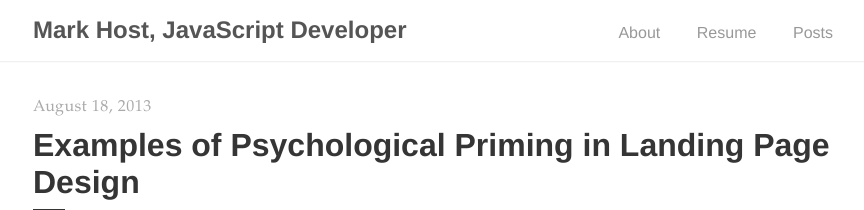
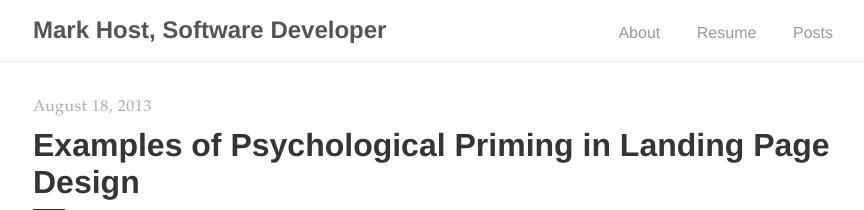
Before and after one commit to markehost/markehost, a Jekyll site: the page built from index.html, in a window 1280 px wide. Shown: the top 210 px of the page, without its empty margins (207-1071 px from the left). Built offline with Jekyll 4.4.1, drawn with Linux system fonts in a browser that asks for light colours; the list of posts is cut into pages by our own code.

Commit message:
updated config

```diff
--- a/_config.yml
+++ b/_config.yml
@@ -13,7 +13,7 @@
 # you will see them accessed via {{ site.title }}, {{ site.email }}, and so on.
 # You can create any custom variable you would like, and they will be accessible
 # in the templates via {{ site.myvariable }}.
-title: Mark Host, JavaScript Developer
+title: Mark Host, Software Developer
 name: Mark Host
 email: me@markho.st
 description: > # this means to ignore newlines until "baseurl:"
```
